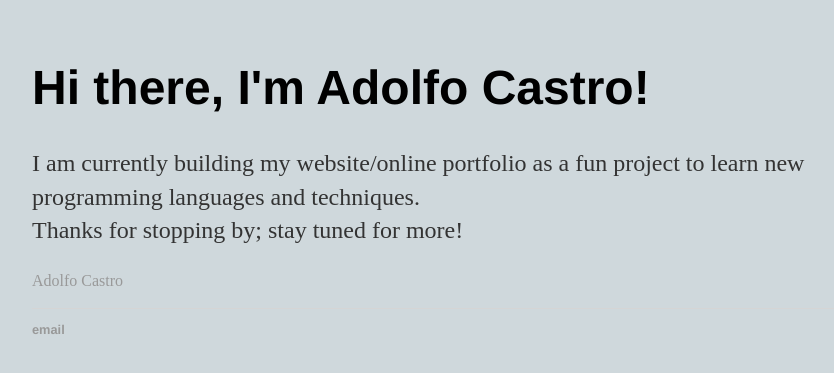
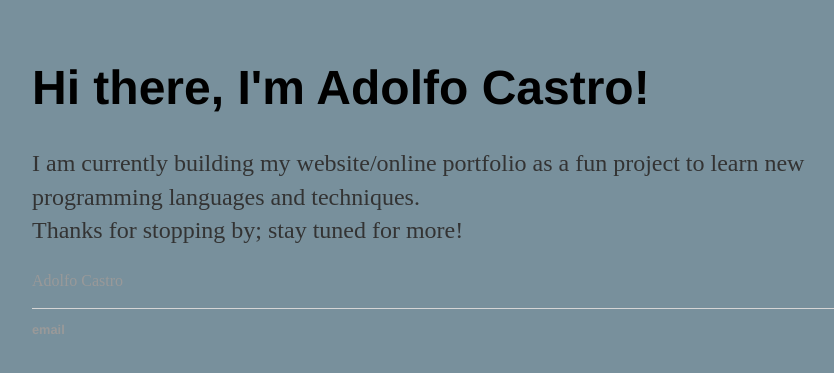
Before and after one commit to adolfoacastro/adolfoacastro.github.io, a Jekyll site: the page built from index.html, in a window 1280 px wide. Shown: the top 373 px of the page, without its empty margins (160-994 px from the left). Built offline with Jekyll 4.4.1, drawn with Linux system fonts in a browser that asks for light colours; comment, search, counter and statistics services are not loaded.

Commit message:
Update main.css
Update background color

```diff
--- a/css/main.css
+++ b/css/main.css
@@ -1,5 +1,5 @@
 body {
-    background-color: #cfd8dc;
+    background-color: #78909c;
 }
 
 body {
```
